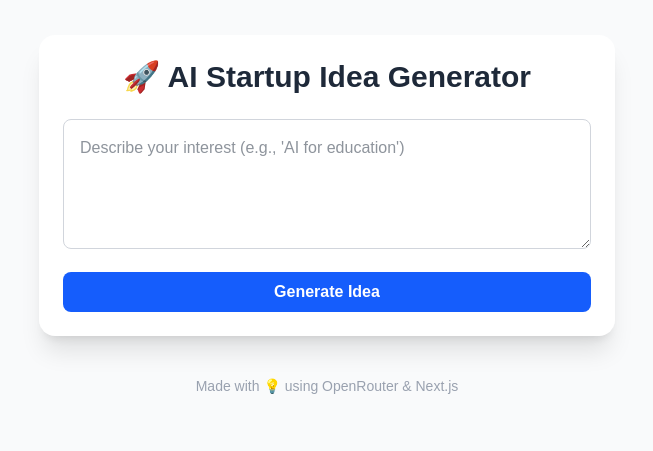
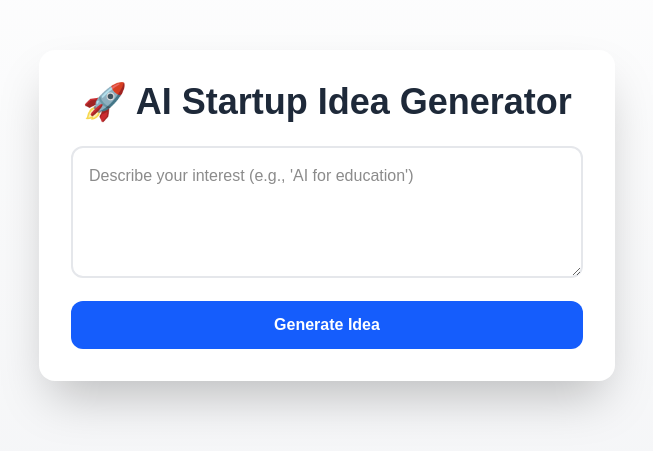
Before and after one commit to thedesigoat/ai-idea-generator, a Next.js app: page / in a window 1280 px wide. Shown: the part 185-636 px from the top of the page, without its empty margins (313-966 px from the left). Built offline with nearby package versions, Linux system fonts and the light colour scheme.

Commit message:
💄 Improved UI design with better layout and styling

```diff
--- a/src/app/page.tsx
+++ b/src/app/page.tsx
@@ -8,7 +8,7 @@ export default function Home() {
   const [loading, setLoading] = useState(false);
 
   async function generateIdea() {
-    if (!input.trim()) return;
+    if (!input) return;
     setLoading(true);
     setResponse('');
 
@@ -19,15 +19,17 @@ export default function Home() {
           'Authorization': 'Bearer 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',
           'Content-Type': 'application/json',
           'HTTP-Referer': 'https://aiideagenerator.vercel.app',
-          'X-Title': 'AI Idea Generator',
+          'X-Title': 'AI Idea Generator'
         },
         body: JSON.stringify({
           model: 'mistralai/mistral-7b-instruct:free',
-          messages: [{ role: 'user', content: input }],
+          messages: [{ role: 'user', content: input }]
         }),
       });
 
       const data = await res.json();
+      console.log('Response JSON:', data);
+
       if (!data.choices || !data.choices[0]) {
         setResponse('⚠️ No valid response from AI.');
       } else {
@@ -42,14 +44,14 @@ export default function Home() {
   }
 
   return (
-    <main className="min-h-screen bg-gray-50 flex flex-col items-center justify-center p-6">
-      <div className="max-w-xl w-full bg-white shadow-xl rounded-2xl p-6">
-        <h1 className="text-3xl font-bold text-center mb-6 text-gray-800">
+    <main className="min-h-screen bg-gradient-to-b from-white to-gray-100 flex flex-col items-center justify-center p-4">
+      <div className="bg-white shadow-2xl rounded-2xl p-8 max-w-xl w-full">
+        <h1 className="text-4xl font-extrabold text-center mb-6 text-gray-800">
           🚀 AI Startup Idea Generator
         </h1>
 
         <textarea
-          className="w-full border border-gray-300 rounded-lg p-4 text-gray-800 mb-4 focus:outline-none focus:ring-2 focus:ring-blue-500 transition"
+          className="w-full p-4 border-2 border-gray-200 rounded-xl mb-4 focus:outline-none focus:ring-2 focus:ring-blue-400"
           rows={4}
           placeholder="Describe your interest (e.g., 'AI for education')"
           value={input}
@@ -59,21 +61,17 @@ export default function Home() {
         <button
           onClick={generateIdea}
           disabled={loading}
-          className="w-full bg-blue-600 hover:bg-blue-700 text-white font-semibold py-2 px-4 rounded-lg transition disabled:opacity-50"
+          className="w-full bg-blue-600 text-white font-semibold py-3 rounded-xl transition duration-200 hover:bg-blue-700 disabled:opacity-50"
         >
           {loading ? 'Generating...' : 'Generate Idea'}
         </button>
 
         {response && (
-          <div className="mt-6 bg-gray-100 p-4 rounded-lg border text-gray-800 whitespace-pre-line">
+          <div className="mt-6 bg-gray-50 border border-gray-200 p-4 rounded-xl shadow-sm whitespace-pre-line text-gray-800">
             {response}
           </div>
         )}
       </div>
-
-      <footer className="mt-10 text-sm text-gray-400">
-        Made with 💡 using OpenRouter & Next.js
-      </footer>
     </main>
   );
 }
```
